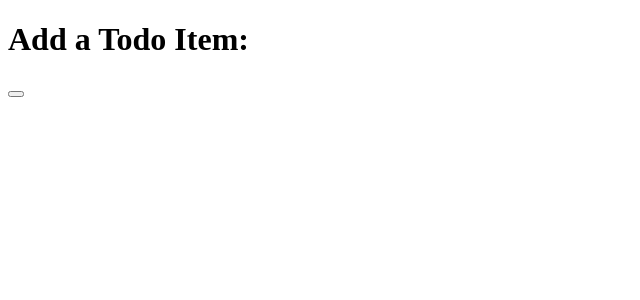
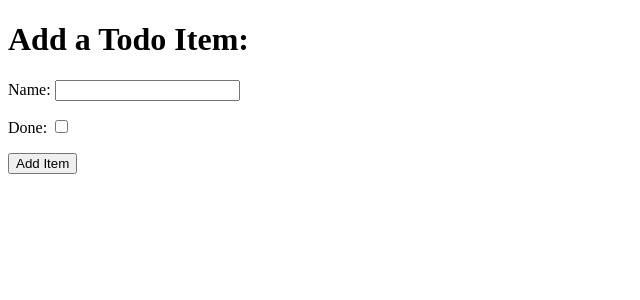
Before and after one commit to Kattis91/hello-django, a Django app: page /add in a window 1280 px wide. Shown: the top 300 px of the page, without its empty margins (0-640 px from the left). Run offline with Django 3.2, Linux system fonts and the light colour scheme.

Commit message:
Create a form to enable the user to add items

```diff
--- a/todo/templates/todo/add_item.html
+++ b/todo/templates/todo/add_item.html
@@ -7,15 +7,23 @@
 </head>
 <body>
     <h1>Add a Todo Item:</h1>
-    <form>
+    <form method="POST" action="add">
         <div>
-            <p></p>
+            <p>
+                <label for="id_name">Name:</label>
+                <input type="text" id="id_name" name="item_name">
+            </p>
         </div>
         <div>
-            <p></p>
+            <p>
+                <label for="id_done">Done:</label>
+                <input type="checkbox" id="id_done" name="done">
+            </p>
         </div>
         <div>
-            <button></button>
+            <p>
+                <button type="submit">Add Item</button>
+            </p>
         </div>
     </form>
 </body>
```
